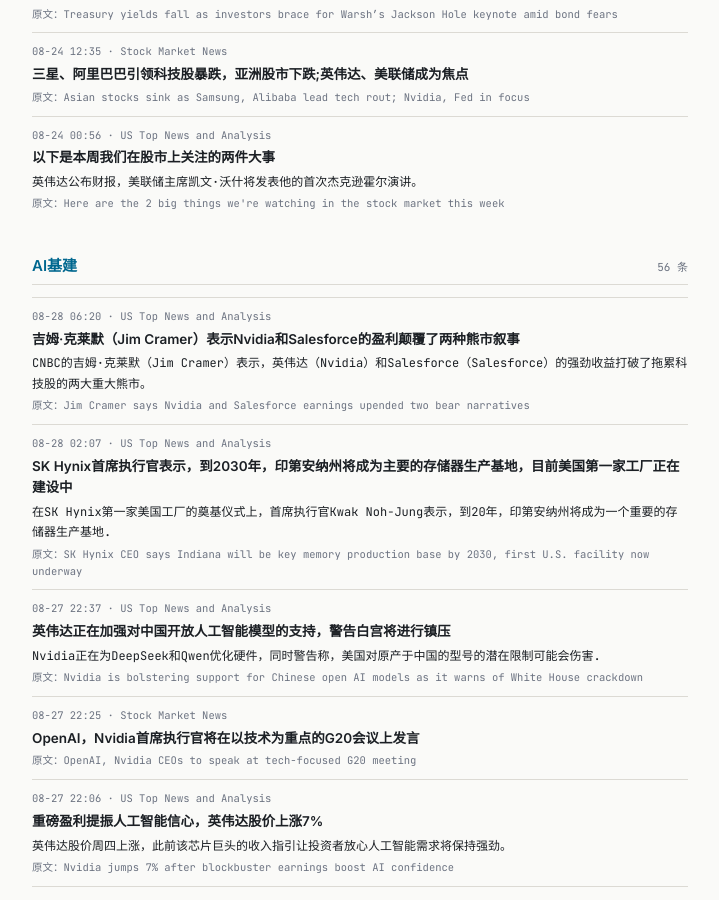
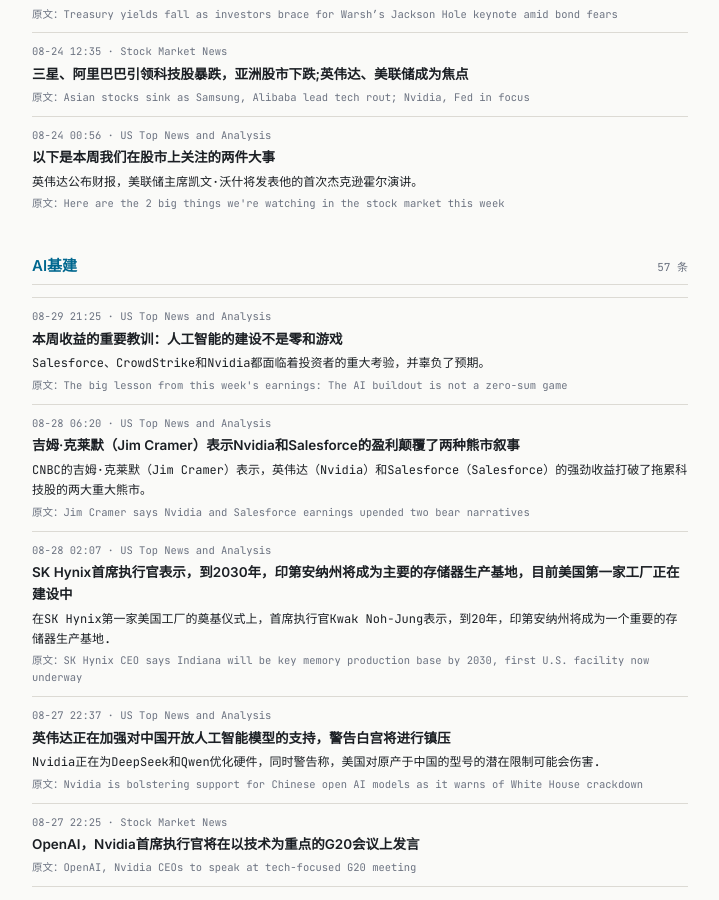
Before and after one commit to tang3super/tang3super.github.io, a Jekyll site: the page built from macro-trade/news-digest.md, in a window 1280 px wide and 900 px high, scrolled down 13323 px. Shown: the whole window, without its empty margins (280-999 px from the left). Built offline with Jekyll 4.4.1, drawn with Linux system fonts in a browser that asks for light colours; some of the changed text lies outside the part shown.

Commit message:
sync news-digest article

```diff
--- a/macro-trade/news-digest.md
+++ b/macro-trade/news-digest.md
@@ -2,10 +2,10 @@
 layout: news-digest
 permalink: /macro-trade/news-digest/
 title: 新闻监控
-date: '2026-08-29'
+date: '2026-08-30'
 summary: 2026年第35周监控
 week_label: 2026年第35周监控
-last_updated: 2026-08-29 23:03
+last_updated: 2026-08-30 02:21
 refresh_note: 每 5 分钟自动刷新
 topics:
 - name: 地缘政治
@@ -876,6 +876,13 @@
     summary_zh: 英伟达公布财报，美联储主席凯文·沃什将发表他的首次杰克逊霍尔演讲。
 - name: AI基建
   items:
+  - title: 'The big lesson from this week''s earnings: The AI buildout is not a zero-sum game'
+    summary: Salesforce, CrowdStrike, and Nvidia all faced major tests with investors and crushed expectations.
+    link: https://www.cnbc.com/2026/08/29/big-lesson-from-this-weeks-earnings-ai-buildout-is-not-a-zero-sum-game.html
+    source: US Top News and Analysis
+    time: 08-29 21:25
+    title_zh: 本周收益的重要教训：人工智能的建设不是零和游戏
+    summary_zh: Salesforce、CrowdStrike和Nvidia都面临着投资者的重大考验，并辜负了预期。
   - title: Jim Cramer says Nvidia and Salesforce earnings upended two bear narratives
     summary: CNBC’s Jim Cramer said strong earnings from Nvidia and Salesforce shattered two major bear cases that had weighed on the tech stocks.
     link: https://www.cnbc.com/2026/08/27/cramer-nvidia-salesforce-earnings-upended-two-bear-narratives.html
```
